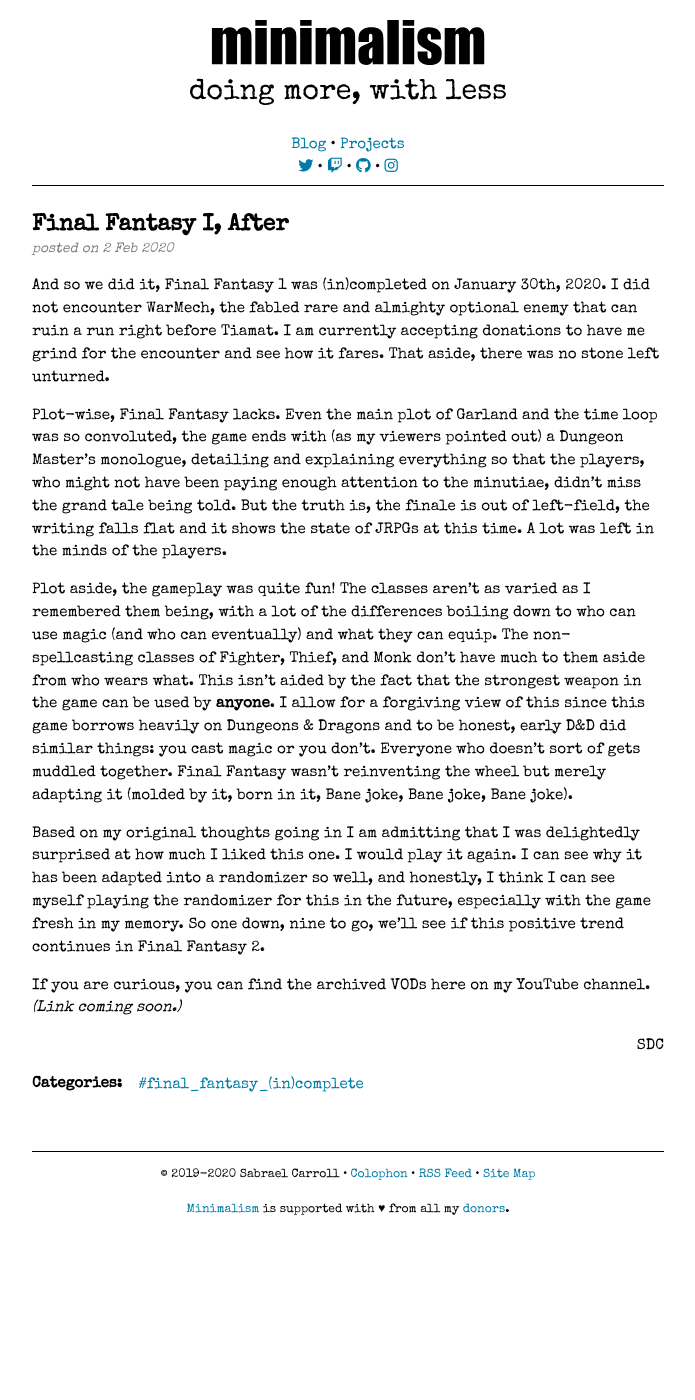
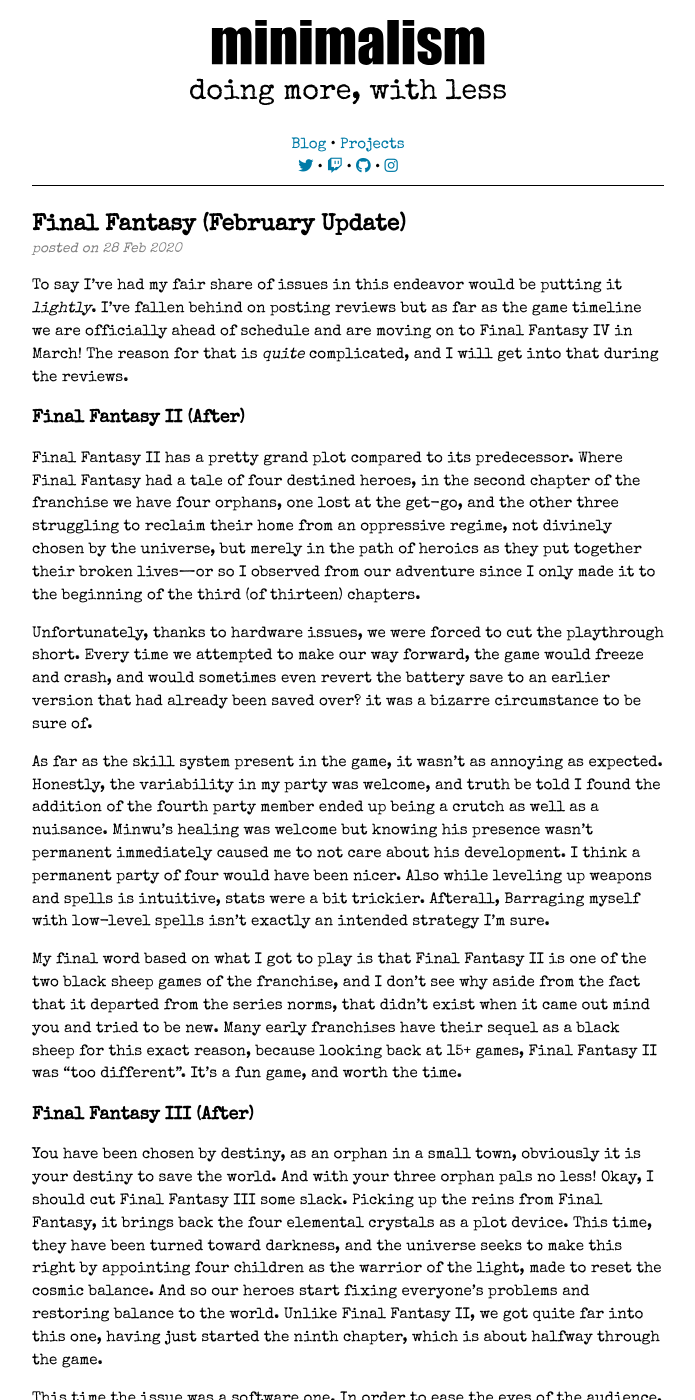
Before and after one commit to rabbitDumpling/rabbitdumpling.github.io, a Jekyll site: the page built from _posts/2020-02-02-final-fantasy-i-after.md, in a window 1280 px wide and 1400 px high. Shown: the whole window, without its empty margins (292-987 px from the left). Built offline with Jekyll 4.4.1, drawn with Linux system fonts in a browser that asks for light colours; nearby versions of some CDN libraries; some of the changed text lies outside the part shown.

Commit message:
New post

```diff
--- a/_posts/2020-02-02-final-fantasy-i-after.md
+++ b/_posts/2020-02-02-final-fantasy-i-after.md
@@ -1,21 +1,33 @@
 ---
 layout: post
-title:  "Final Fantasy I, After"
+title:  "Final Fantasy (February Update)"
 author: SDC
-date:   2020-02-02
+date:   2020-02-28
 categories:
     - final_fantasy_(in)complete
 comments: false
 ---
 
-And so we did it, Final Fantasy 1 was (in)completed on January 30th, 2020. I did not encounter WarMech, the fabled rare and almighty optional enemy that can ruin a run right before Tiamat. I am currently accepting donations to have me grind for the encounter and see how it fares. That aside, there was no stone left unturned.
+To say I've had my fair share of issues in this endeavor would be putting it *lightly*. I've fallen behind on posting reviews but as far as the game timeline we are officially ahead of schedule and are moving on to Final Fantasy IV in March! The reason for that is *quite* complicated, and I will get into that during the reviews.
 
 <!--more-->
 
-Plot-wise, Final Fantasy lacks. Even the main plot of Garland and the time loop was so convoluted, the game ends with (as my viewers pointed out) a Dungeon Master's monologue, detailing and explaining everything so that the players, who might not have been paying enough attention to the minutiae, didn't miss the grand tale being told. But the truth is, the finale is out of left-field, the writing falls flat and it shows the state of JRPGs at this time. A lot was left in the minds of the players.
+### Final Fantasy II (After)
 
-Plot aside, the gameplay was quite fun! The classes aren't as varied as I remembered them being, with a lot of the differences boiling down to who can use magic (and who can eventually) and what they can equip. The non-spellcasting classes of Fighter, Thief, and Monk don't have much to them aside from who wears what. This isn't aided by the fact that the strongest weapon in the game can be used by **anyone**. I allow for a forgiving view of this since this game borrows heavily on Dungeons & Dragons and to be honest, early D&D did similar things: you cast magic or you don't. Everyone who doesn't sort of gets muddled together. Final Fantasy wasn't reinventing the wheel but merely adapting it (molded by it, born in it, Bane joke, Bane joke, Bane joke).
+Final Fantasy II has a pretty grand plot compared to its predecessor. Where Final Fantasy had a tale of four destined heroes, in the second chapter of the franchise we have four orphans, one lost at the get-go, and the other three struggling to reclaim their home from an oppressive regime, not divinely chosen by the universe, but merely in the path of heroics as they put together their broken lives—or so I observed from our adventure since I only made it to the beginning of the third (of thirteen) chapters.
 
-Based on my original thoughts going in I am admitting that I was delightedly surprised at how much I liked this one. I would play it again. I can see why it has been adapted into a randomizer so well, and honestly, I think I can see myself playing the randomizer for this in the future, especially with the game fresh in my memory. So one down, nine to go, we'll see if this positive trend continues in Final Fantasy 2.
+Unfortunately, thanks to hardware issues, we were forced to cut the playthrough short. Every time we attempted to make our way forward, the game would freeze and crash, and would sometimes even revert the battery save to an earlier version that had already been saved over? it was a bizarre circumstance to be sure of.
 
-If you are curious, you can find the archived VODs here on my YouTube channel. *(Link coming soon.)*
+As far as the skill system present in the game, it wasn't as annoying as expected. Honestly, the variability in my party was welcome, and truth be told I found the addition of the fourth party member ended up being a crutch as well as a nuisance. Minwu's healing was welcome but knowing his presence wasn't permanent immediately caused me to not care about his development. I think a permanent party of four would have been nicer. Also while leveling up weapons and spells is intuitive, stats were a bit trickier. Afterall, Barraging myself with low-level spells isn't exactly an intended strategy I'm sure.
+
+My final word based on what I got to play is that Final Fantasy II is one of the two black sheep games of the franchise, and I don't see why aside from the fact that it departed from the series norms, that didn't exist when it came out mind you and tried to be new. Many early franchises have their sequel as a black sheep for this exact reason, because looking back at 15+ games, Final Fantasy II was "too different". It's a fun game, and worth the time.
+
+### Final Fantasy III (After)
+
+You have been chosen by destiny, as an orphan in a small town, obviously it is your destiny to save the world. And with your three orphan pals no less! Okay, I should cut Final Fantasy III some slack. Picking up the reins from Final Fantasy, it brings back the four elemental crystals as a plot device. This time, they have been turned toward darkness, and the universe seeks to make this right by appointing four children as the warrior of the light, made to reset the cosmic balance. And so our heroes start fixing everyone's problems and restoring balance to the world. Unlike Final Fantasy II, we got quite far into this one, having just started the ninth chapter, which is about halfway through the game.
+
+This time the issue was a software one. In order to ease the eyes of the audience, I made use of a visual mod that cleaned up the menus to appear more like a traditional final Fantasy UI (as opposed to one designed for a touch screen). I also opted for a balancing patch to make life easier and to avoid the excessive grinding Final Fantasy III is known for. On February 27th, 2020, Square decided to release a patch (and patch is a strong word for it) to attempt to do the same things mine did. Only it does not work, it is horribly broken, and apparently crashes the game whenever I open the Job menu. Thanks for that Square.
+
+So when it comes to mechanics, I will be honest, Final Fantasy 3 fell a little flat. A lack of customization in characters in exchange for customizing the party lends itself to a very limiting factor: Job Levels. Since in this game your characters base stats are affected by their current Job, there is a significant detriment to dragging a character back to a Level 1 Job. This means while the option to plan your own set of four Jobs is there, sometimes it isn't practical if it means having a character start a new Job from scratch. This does mean that choosing each member of the party to specialize in either specific styles of Job (i.e., physical, magical or specialized) is likely a good idea, but you can expect to grind a bit between dungeons as you bring your new party up to speed.
+
+The final verdict for Final Fantasy III is that it set-up the ball for Final Fantasy V, which spiked it into the win zone. You can't blame the prototype for its faults by comparing it to the final product. From what I played, I did enjoy myself, despite the necessary Job grinding.
```
Also changed, not shown: _posts/2020-02-28-final-fantasy-february-update.md (added, +27 -0 lines).
